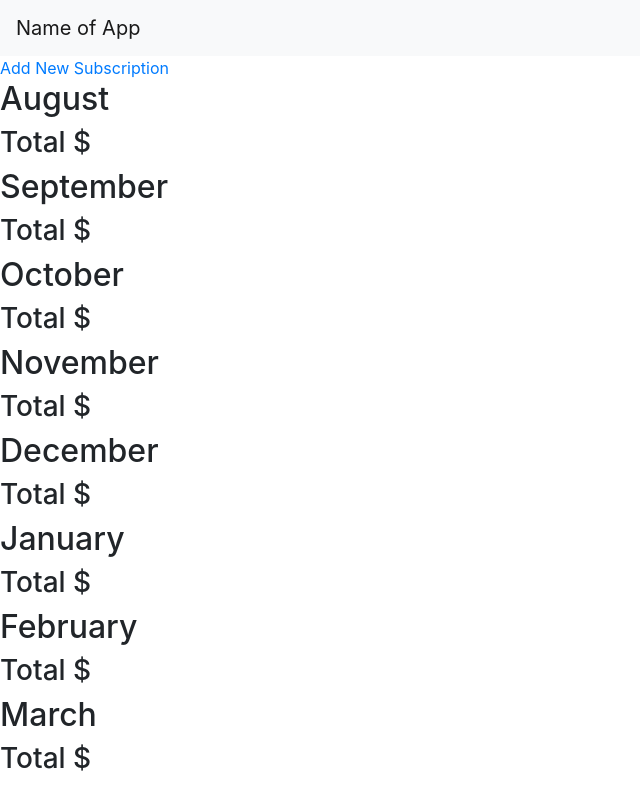
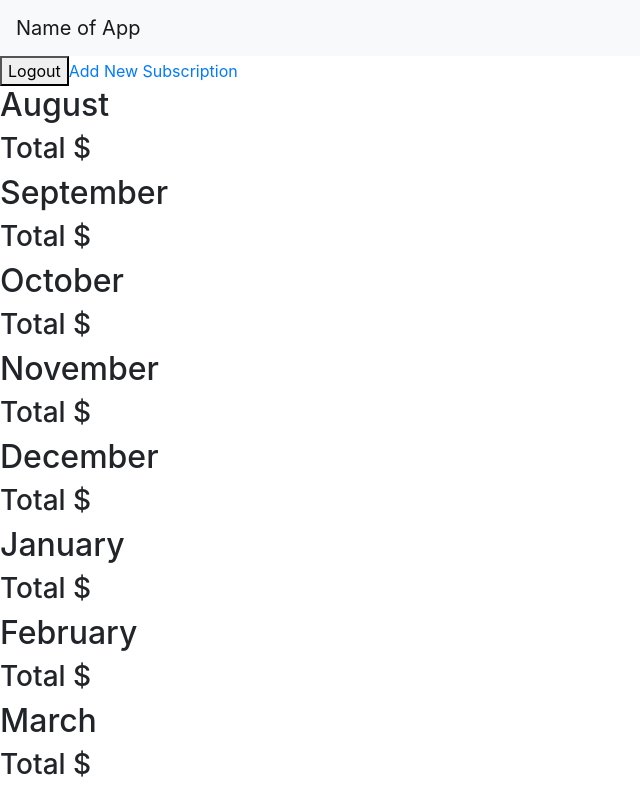
Before and after one commit to ngraton/subscription-frontend-mirror, a React (Create React App) app: page / in a window 1280 px wide. Shown: the top 787 px of the page, without its empty margins (0-640 px from the left). Built offline with nearby package versions, Linux system fonts and the light colour scheme.

Commit message:
logout button added to homepage

```diff
--- a/src/pages/HomePage.js
+++ b/src/pages/HomePage.js
@@ -1,7 +1,10 @@
 import React, { Component } from 'react'
-import { Link } from 'react-router-dom'
+import { Redirect, Link } from 'react-router-dom'
 import MonthView from '../components/MonthView/MonthView'
 class HomePage extends Component {
+  state = {
+    loggedin: true
+  }
   generateMonthLists() {
     const months = ['January', 'February', 'March', 'April', 'May', 'June', 'July', 'August', 'September', 'October', 'November', 'December']
     let date = new Date()
@@ -12,10 +15,16 @@ class HomePage extends Component {
       return <MonthView key={index} month={month} />
     })
   }
+  handleLogout(e) {
+    this.setState({loggedin: false})
+  }
+
 
   render() {
     return (
       <div>
+        {this.state.loggedin === false && <Redirect to='/login'/>}
+        <button onClick={(e)=>this.handleLogout(e)}>Logout</button>
         <Link to='/addsubscription'>Add New Subscription</Link>
         {this.generateMonthLists()}
       </div>
```
Also changed, not shown: 1 other file (tests, documents, lock files or other folders).
